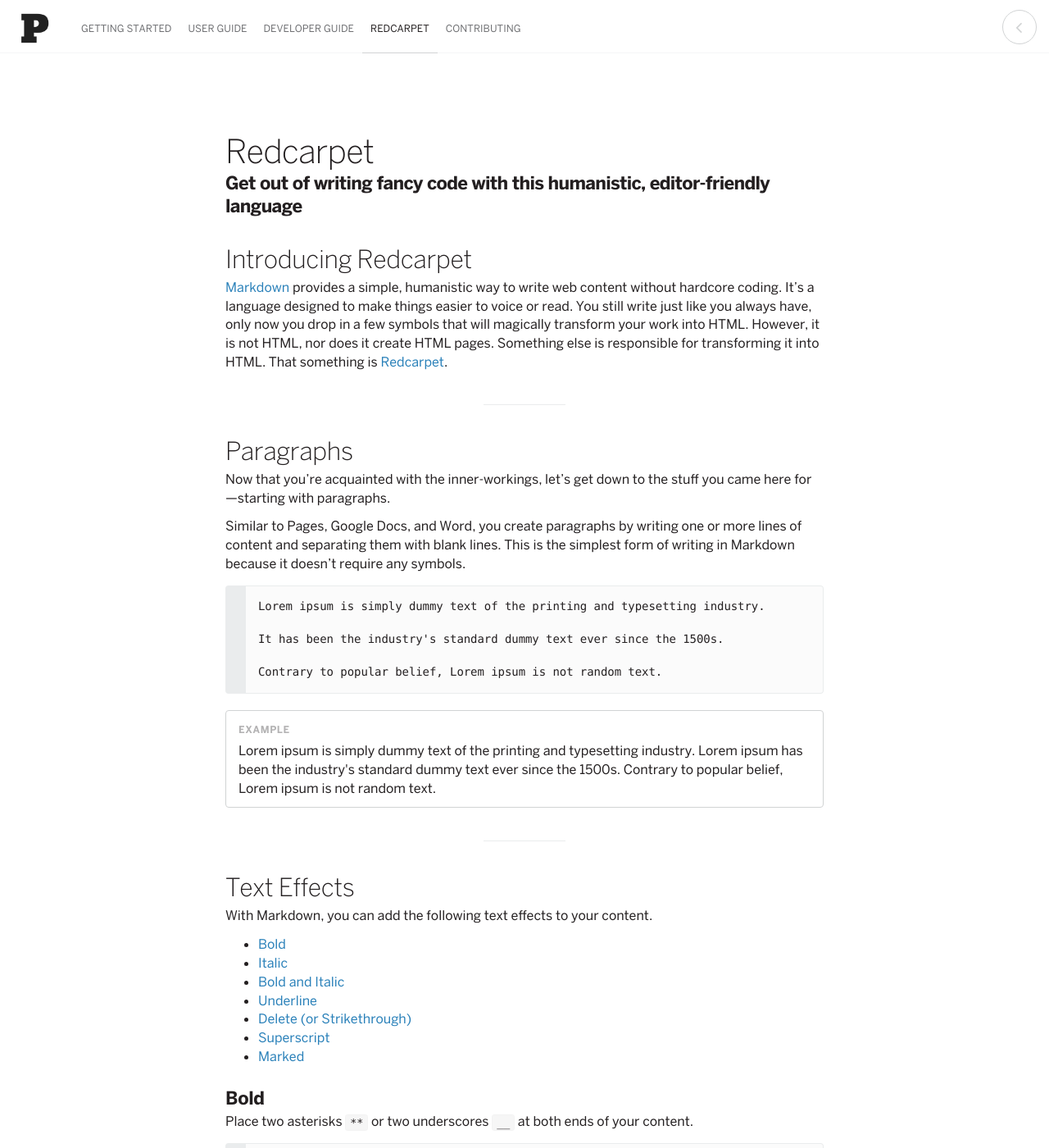
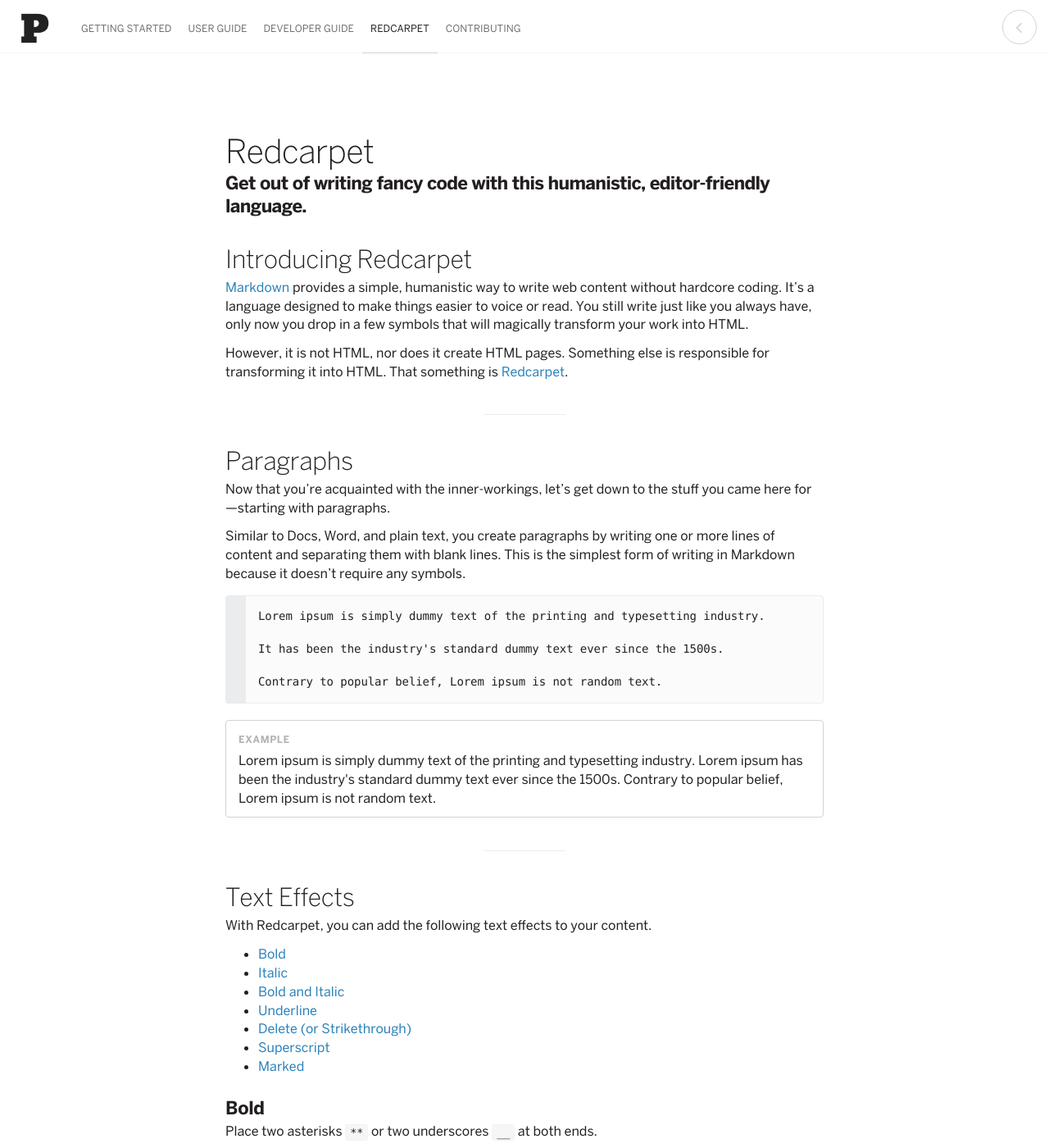
Before and after one commit to caleorourke/chirp, a Jekyll site: the page built from docs/redcarpet.md, in a window 1280 px wide and 1400 px high. Shown: the whole window at 82% size. Built offline with Jekyll 4.4.1, drawn with Linux system fonts in a browser that asks for light colours; nearby versions of some CDN libraries; Markdown is read by kramdown in place of the engine named in the settings; the repository's description, which GitHub fills in, is left out; some of the changed text lies outside the part shown.

Commit message:
content updates

```diff
--- a/docs/redcarpet.md
+++ b/docs/redcarpet.md
@@ -1,14 +1,16 @@
 ---
 layout: docs
 title: Redcarpet
-tagline: Get out of writing fancy code with this humanistic, editor-friendly language
+tagline: Get out of writing fancy code with this humanistic, editor-friendly language.
 order: 4
 baseurl: "../../"
 ---
 
 # Introducing Redcarpet
 
-[Markdown](http://en.m.wikipedia.org/wiki/Markdown) provides a simple, humanistic way to write web content without hardcore coding. It's a language designed to make things easier to voice or read. You still write just like you always have, only now you drop in a few symbols that will magically transform your work into HTML. However, it is not HTML, nor does it create HTML pages. Something else is responsible for transforming it into HTML. That something is [Redcarpet](https://github.com/vmg/redcarpet).
+[Markdown](http://en.m.wikipedia.org/wiki/Markdown) provides a simple, humanistic way to write web content without hardcore coding. It's a language designed to make things easier to voice or read. You still write just like you always have, only now you drop in a few symbols that will magically transform your work into HTML.
+
+However, it is not HTML, nor does it create HTML pages. Something else is responsible for transforming it into HTML. That something is [Redcarpet](https://github.com/vmg/redcarpet).
 
 ---
 
@@ -16,7 +18,7 @@
 
 Now that you're acquainted with the inner-workings, let's get down to the stuff you came here for---starting with paragraphs.
 
-Similar to Pages, Google Docs, and Word, you create paragraphs by writing one or more lines of content and separating them with blank lines. This is the simplest form of writing in Markdown because it doesn't require any symbols.
+Similar to Docs, Word, and plain text, you create paragraphs by writing one or more lines of content and separating them with blank lines. This is the simplest form of writing in Markdown because it doesn't require any symbols.
 
 <pre>
 Lorem ipsum is simply dummy text of the printing and typesetting industry.
@@ -38,7 +40,7 @@
 
 # Text Effects
 
-With Markdown, you can add the following text effects to your content.
+With Redcarpet, you can add the following text effects to your content.
 
 * [Bold](#bold)
 * [Italic](#italic)
@@ -50,7 +52,7 @@
 
 ### Bold
 
-Place two asterisks `**` or two underscores `__` at both ends of your content.
+Place two asterisks `**` or two underscores `__` at both ends.
 
 <pre>
 Lorem ipsum is **simply dummy text** of the printing and typesetting industry. It has been the industry's standard dummy text __ever since the 1500s__.
@@ -62,7 +64,7 @@
 
 ### Italic
 
-Place one asterisk `*` at both ends of your content.
+Place one asterisk `*` at both ends.
 
 <pre>
 Lorem ipsum is simply dummy text of the *printing* and *typesetting* industry.
@@ -86,7 +88,7 @@
 
 ### Underline
 
-Place one underscore `_` at both ends of your content.
+Place one underscore `_` at both ends.
 
 <pre>
 Lorem ipsum is simply dummy text of the _printing and typesetting industry_.
@@ -98,7 +100,7 @@
 
 ### Delete
 
-Place two tildes `~~` at both ends of your content.
+Place two tildes `~~` at both ends.
 
 <pre>
 Lorem ipsum is ~~simply dummy~~ text of the ~~printing and~~ typesetting industry.
@@ -136,7 +138,7 @@
 
 # Punctuation
 
-You can create the following punctuations with Markdown.
+You can create the following punctuations with Redcarpet.
 
 * [Em Dash](#em-dash)
 * [En Dash](#en-dash)
@@ -202,13 +204,15 @@
 
 # Blockquotes
 
-Make a blockquote by putting a greater-than angle bracket `>` before the content. You can also mix punctuation and text effects in with your quotes.
+Make a blockquote by putting a greater-than angle bracket `>` before the content.
 
 <pre>
 > Blockquotes are very handy to emulate content for quotes.
 </pre>
 
 > Blockquotes are very handy to emulate content for quotes.
+
+You can also mix punctuation and text effects in with your quotes.
 
 <pre>
 > When you are courting a nice girl, an hour seems like a second. When you sit on a red-hot cinder, a second seems like an hour. That's relativity. --- *Albert Einstein*
@@ -220,7 +224,7 @@
 
 # Headings
 
-Tell Markdown what you want to be a heading and how big you want it by using hash tags `#`.
+Tell Redcarpet what you want to be a heading and how big you want it by using hash tags `#`.
 
 <pre>
 # h1. Heading 1
@@ -305,7 +309,7 @@
 
 # Links
 
-Creating a link is very simple with Markdown. All you have to do is put the word(s) you want to highlight in brackets `[]` and the link in parenthesis `()` next to it.
+Creating a link is very simple with Redcarpet. All you do is put the word(s) you want to highlight in brackets `[]` and the link in parenthesis `()` next to it.
 
 <pre>
 [Visit our website](http://www.softlayer.com)
@@ -325,7 +329,7 @@
 
 ### Autolinks
 
-Emulate a direct link without any words by putting angle brackets `<>` at both ends of the link. Wrap text around it to make a quick call-to-action or redirect users to another site.
+Emulate a direct link without any words by putting angle brackets `<>` at both ends.
 
 `<http://www.softlayer.com>`<br>
 `<sales@softlayer.com>`
@@ -517,7 +521,7 @@
 * Dashes `-` separate the header from the data
 * Colons `:` align the columns (and are optional)
 
-Our first example shows all the symbols lined up neatly. Making tables look this neat is purely for readability. Symbols do not have to line up. In fact, the outer pipes `|` are not even required.
+Our first example shows all the symbols lined up neatly. Making tables look this neat is purely for readability. Symbols do not have to line up. In fact, the outer pipes `|` are not even required with Redcarpet.
 
 ### Aligned
 
@@ -558,7 +562,7 @@
 
 # Videos
 
-You cannot embed videos with Markdown, but you can add an image that links back to the video. And since we're using an image as a placeholder for the video, the syntax is almost identical to the syntax for images.
+You cannot embed videos with Redcarpet, but you can add an image that links back to the video. And since this uses an image as a placeholder for the video, the syntax is almost identical to the syntax for images.
 
 <pre>
 [![Title](http://img.youtube.com/vi/VideoID/0.jpg)](http://www.youtube.com/watch?v=VideoID)
```
Also changed, not shown: other parts of docs/redcarpet.md (+4 -4 lines).
